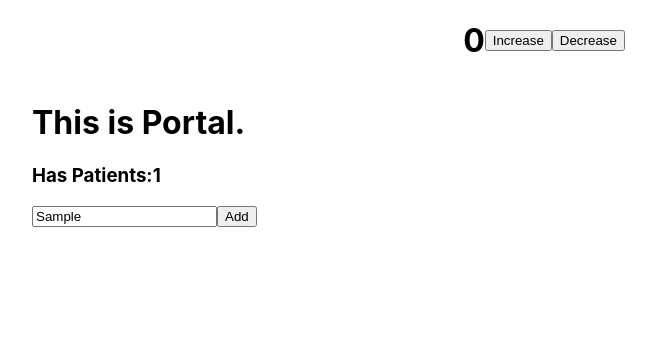
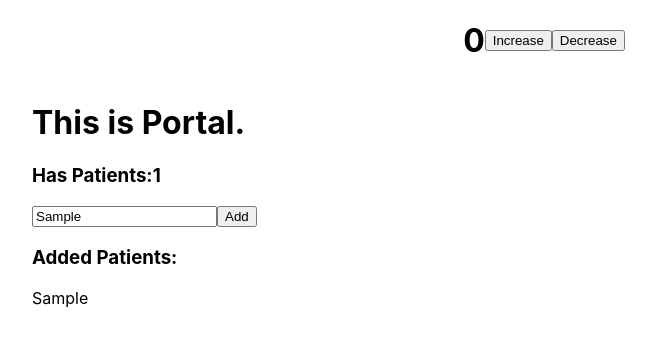
Before and after one commit to mdraselmiah95/Redux-Fundamentals, a React (Create React App) app: page / in a window 1280 px wide. Both pictures are taken after typing "Sample" into the empty fields and a click on the button "Add". Shown: the top 346 px of the page, without its empty margins (96-752 px from the left). Built offline with nearby package versions, Linux system fonts and the light colour scheme.

Commit message:
WIP on Redux Fundamental project

```diff
--- a/src/components/useReducer/Portal.js
+++ b/src/components/useReducer/Portal.js
@@ -13,6 +13,11 @@ const Portal = () => {
       <button onClick={() => dispatch({ type: "ADD_PATIENT", name })}>
         Add
       </button>
+      <br />
+      <h3>Added Patients:</h3>
+      {state.patients.map((patient) => (
+        <p key={patient.id}>{patient.name}</p>
+      ))}
     </div>
   );
 };
```
